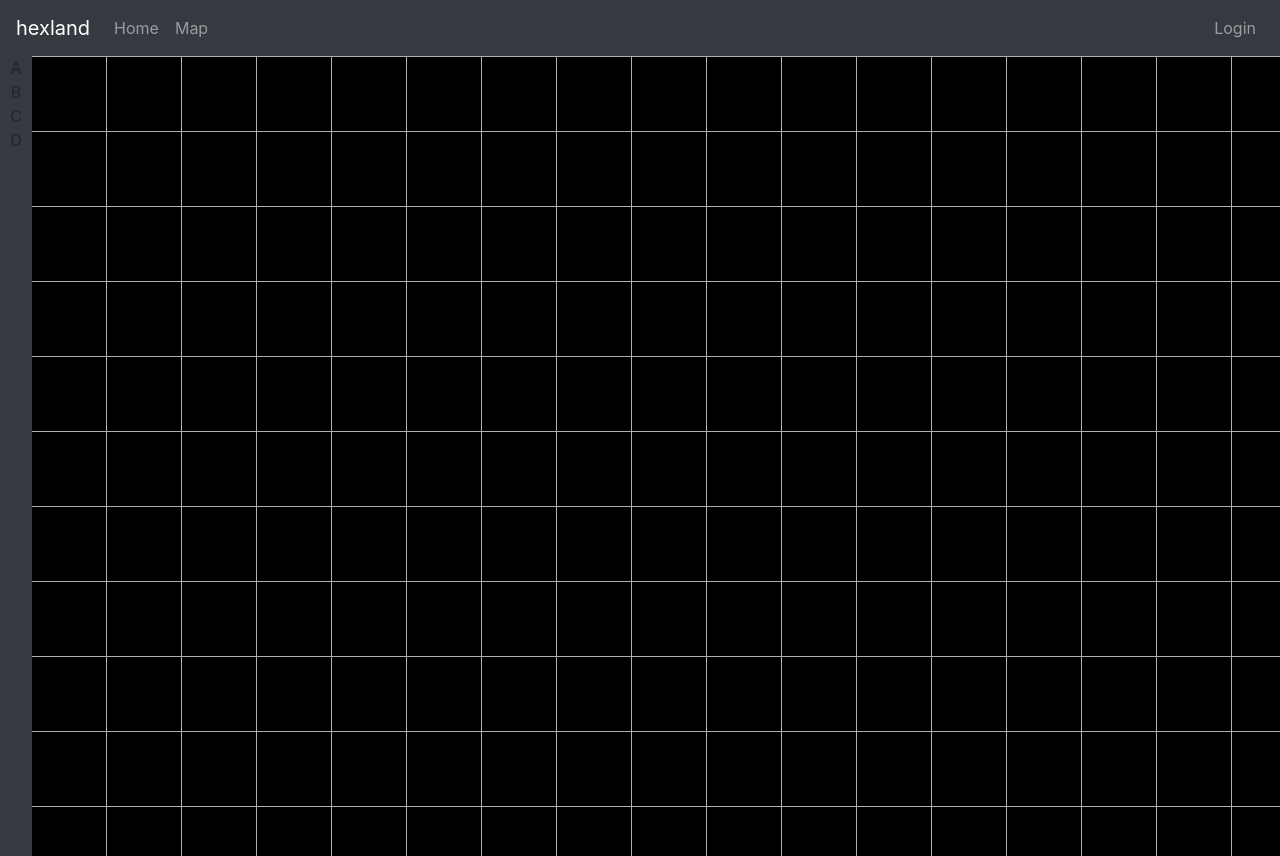
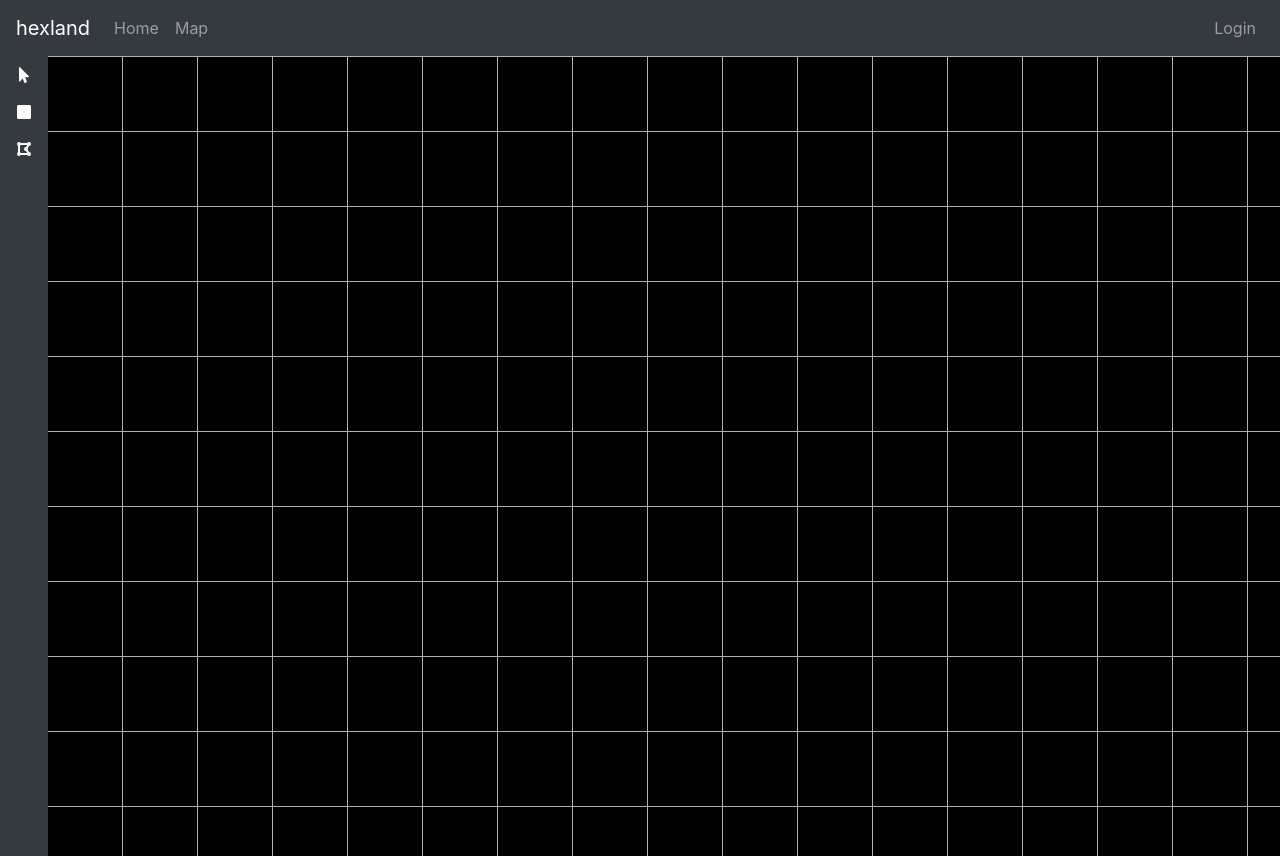
Before and after one commit to KaiEkkrin/hexland, a React (Create React App) app in the folder hexland-web/: page /map in a window 1280 px wide. Shown: the top 856 px of the page. Built offline with nearby package versions, Linux system fonts and the light colour scheme.

Commit message:
Tool button selection

```diff
--- a/hexland-web/package.json
+++ b/hexland-web/package.json
@@ -3,6 +3,9 @@
   "version": "0.1.0",
   "private": true,
   "dependencies": {
+    "@fortawesome/fontawesome-svg-core": "^1.2.30",
+    "@fortawesome/free-solid-svg-icons": "^5.14.0",
+    "@fortawesome/react-fontawesome": "^0.1.11",
     "@testing-library/jest-dom": "^4.2.4",
     "@testing-library/react": "^9.3.2",
     "@testing-library/user-event": "^7.1.2",
--- a/hexland-web/src/Map.css
+++ b/hexland-web/src/Map.css
@@ -1,12 +1,12 @@
 .Map-controls {
-  min-width: 2rem;
-  width: 2rem;
+  min-width: 3rem;
+  width: 3rem;
   height: 100vh;
   position: fixed;
   left: 0;
 }
 
 .Map-content {
-  width: calc(100% - 2rem);
-  margin-left: 2rem;
+  width: calc(100% - 3rem);
+  margin-left: 3rem;
 }
--- a/hexland-web/src/Map.tsx
+++ b/hexland-web/src/Map.tsx
@@ -3,26 +3,39 @@ import './App.css';
 import './Map.css';
 import Navigation from './Navigation';
 
+import ButtonGroup from 'react-bootstrap/ButtonGroup';
+import ToggleButton from 'react-bootstrap/ToggleButton';
+
+import { faDrawPolygon, faMousePointer, faSquare } from '@fortawesome/free-solid-svg-icons';
+import { FontAwesomeIcon } from '@fortawesome/react-fontawesome';
+
 import * as THREE from 'three';
 
-function Controls() {
-  return (
-    <div className="Map-controls bg-dark">
-      <ul className="nav flex-column">
-        <li className="nav-item">A</li>
-        <li className="nav-item">B</li>
-        <li className="nav-item">C</li>
-        <li className="nav-item">D</li>
-      </ul>
-    </div>
-  );
+class MapControls extends React.Component {
+  render() {
+    return (
+      <div className="Map-controls bg-dark">
+        <ButtonGroup toggle vertical>
+          <ToggleButton type="radio" variant="dark" value={0}>
+            <FontAwesomeIcon icon={faMousePointer} color="white" />
+          </ToggleButton>
+          <ToggleButton type="radio" variant="dark" value={1}>
+            <FontAwesomeIcon icon={faSquare} color="white" />
+          </ToggleButton>
+          <ToggleButton type="radio" variant="dark" value={2}>
+            <FontAwesomeIcon icon={faDrawPolygon} color="white" />
+          </ToggleButton>
+        </ButtonGroup>
+      </div>
+    );
+  }
 }
 
 interface IDrawingProps {
 }
 
-class Drawing extends React.Component {
-  mount: RefObject<HTMLDivElement>;
+class Drawing extends React.Component<IDrawingProps> {
+  private mount: RefObject<HTMLDivElement>;
 
   constructor(props: IDrawingProps) {
     super(props);
@@ -92,7 +105,7 @@ function Map() {
   return (
     <div>
       <Navigation />
-      <Controls />
+      <MapControls />
       <div className="Map-content">
         <Drawing />
       </div>
```
Also changed, not shown: 1 other file (tests, documents, lock files or other folders).
